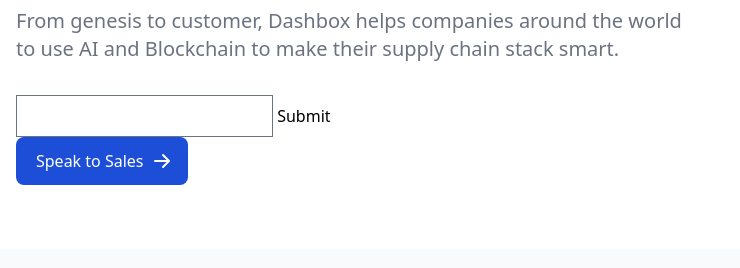
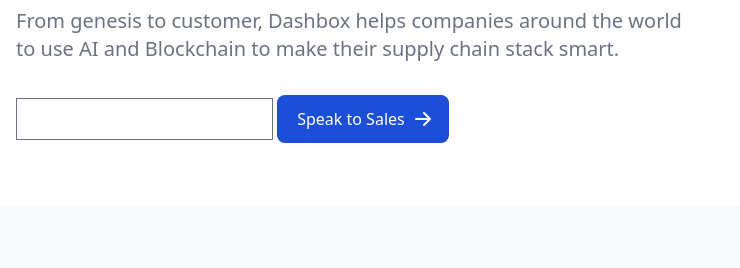
Before and after one commit to am5516/dashbox-landing.github.io, a website: page index.html in a window 1280 px wide. Shown: the part 253-521 px from the top of the page, 0-740 px from the left. Drawn offline with nearby package versions, Linux system fonts and the light colour scheme.

Commit message:
Update index.html

```diff
--- a/index.html
+++ b/index.html
@@ -57,9 +57,13 @@
             <div class="place-self-center mr-auto lg:col-span-7">
                 <h1 class="mb-4 max-w-2xl text-4xl font-extrabold leading-none md:text-5xl xl:text-6xl dark:text-white">Intelligence tool for supply chain</h1>
                 <p class="mb-6 max-w-2xl font-light text-gray-500 lg:mb-8 md:text-lg lg:text-xl dark:text-gray-400">From genesis to customer, Dashbox helps companies around the world to use AI and Blockchain to make their supply chain stack smart.</p>
-                <form action="https://formsubmit.co/your@email.com" method="POST" class="form">
+             <script src="https://ajax.googleapis.com/ajax/libs/jquery/3.6.0/jquery.min.js"></script>
+             <form action="https://formsubmit.co/your@email.com" method="POST" class="form">
                    <input type="email" name="email" required>
-                   <button type="submit">Submit</button>
+                   <button type="submit"><a href="#" class="inline-flex justify-center items-center py-3 px-5 mr-3 text-base font-medium text-center text-white rounded-lg bg-primary-700 hover:bg-primary-800 focus:ring-4 focus:ring-primary-300 dark:focus:ring-primary-900">
+                    Speak to Sales
+                    <svg class="ml-2 -mr-1 w-5 h-5" fill="currentColor" viewBox="0 0 20 20" xmlns="http://www.w3.org/2000/svg"><path fill-rule="evenodd" d="M10.293 3.293a1 1 0 011.414 0l6 6a1 1 0 010 1.414l-6 6a1 1 0 01-1.414-1.414L14.586 11H3a1 1 0 110-2h11.586l-4.293-4.293a1 1 0 010-1.414z" clip-rule="evenodd"></path></svg>
+                </a></button>
                </form>
 
                <script>
@@ -69,10 +73,7 @@
                        });
                    });
                </script>
-                <a href="#" class="inline-flex justify-center items-center py-3 px-5 mr-3 text-base font-medium text-center text-white rounded-lg bg-primary-700 hover:bg-primary-800 focus:ring-4 focus:ring-primary-300 dark:focus:ring-primary-900">
-                    Speak to Sales
-                    <svg class="ml-2 -mr-1 w-5 h-5" fill="currentColor" viewBox="0 0 20 20" xmlns="http://www.w3.org/2000/svg"><path fill-rule="evenodd" d="M10.293 3.293a1 1 0 011.414 0l6 6a1 1 0 010 1.414l-6 6a1 1 0 01-1.414-1.414L14.586 11H3a1 1 0 110-2h11.586l-4.293-4.293a1 1 0 010-1.414z" clip-rule="evenodd"></path></svg>
-                </a>
+
                 <!--<a href="#" class="inline-flex justify-center items-center py-3 px-5 text-base font-medium text-center text-gray-900 rounded-lg border border-gray-300 hover:bg-gray-100 focus:ring-4 focus:ring-gray-100 dark:text-white dark:border-gray-700 dark:hover:bg-gray-700 dark:focus:ring-gray-800">
                     Speak to Sales
                 </a> -->
```
